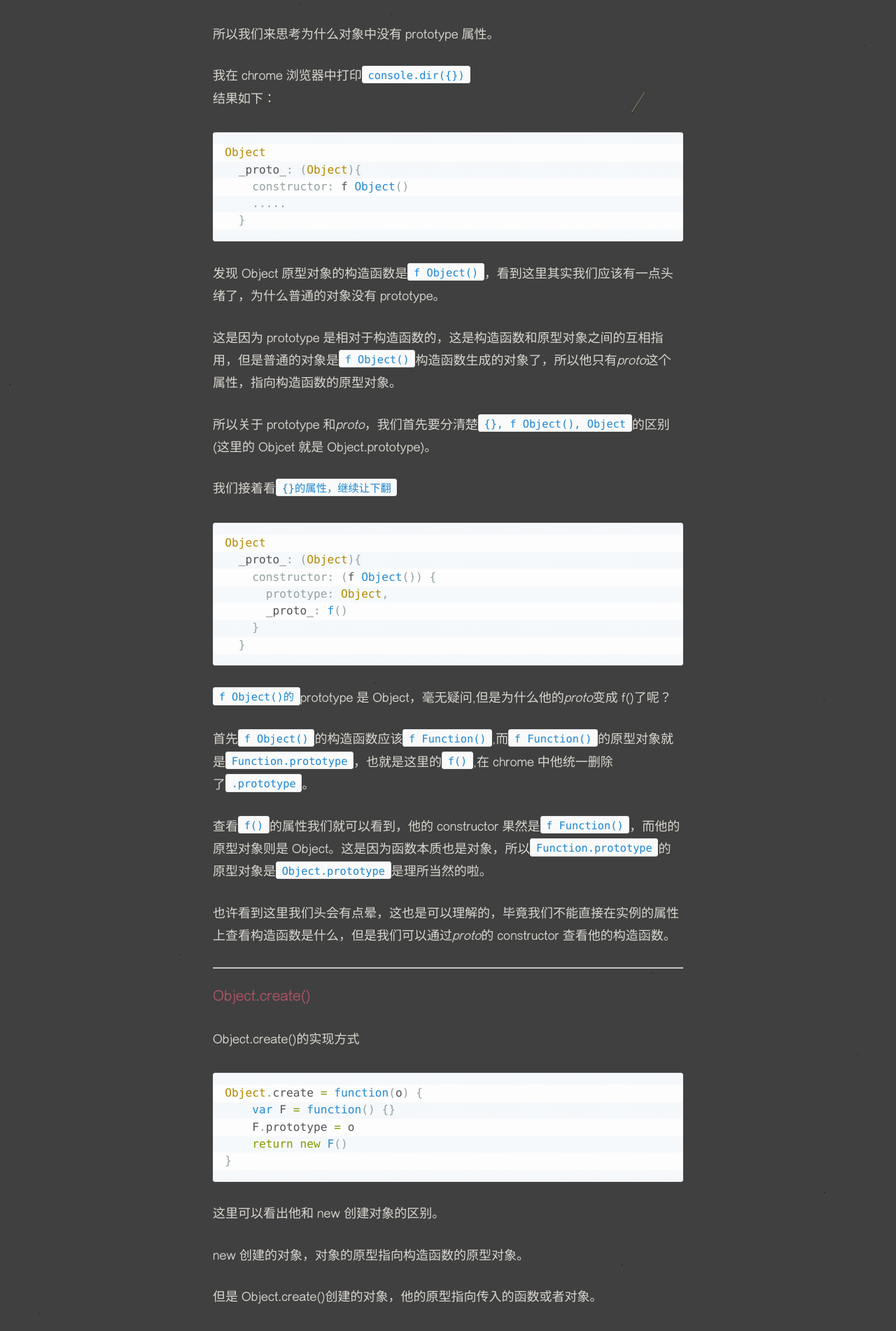
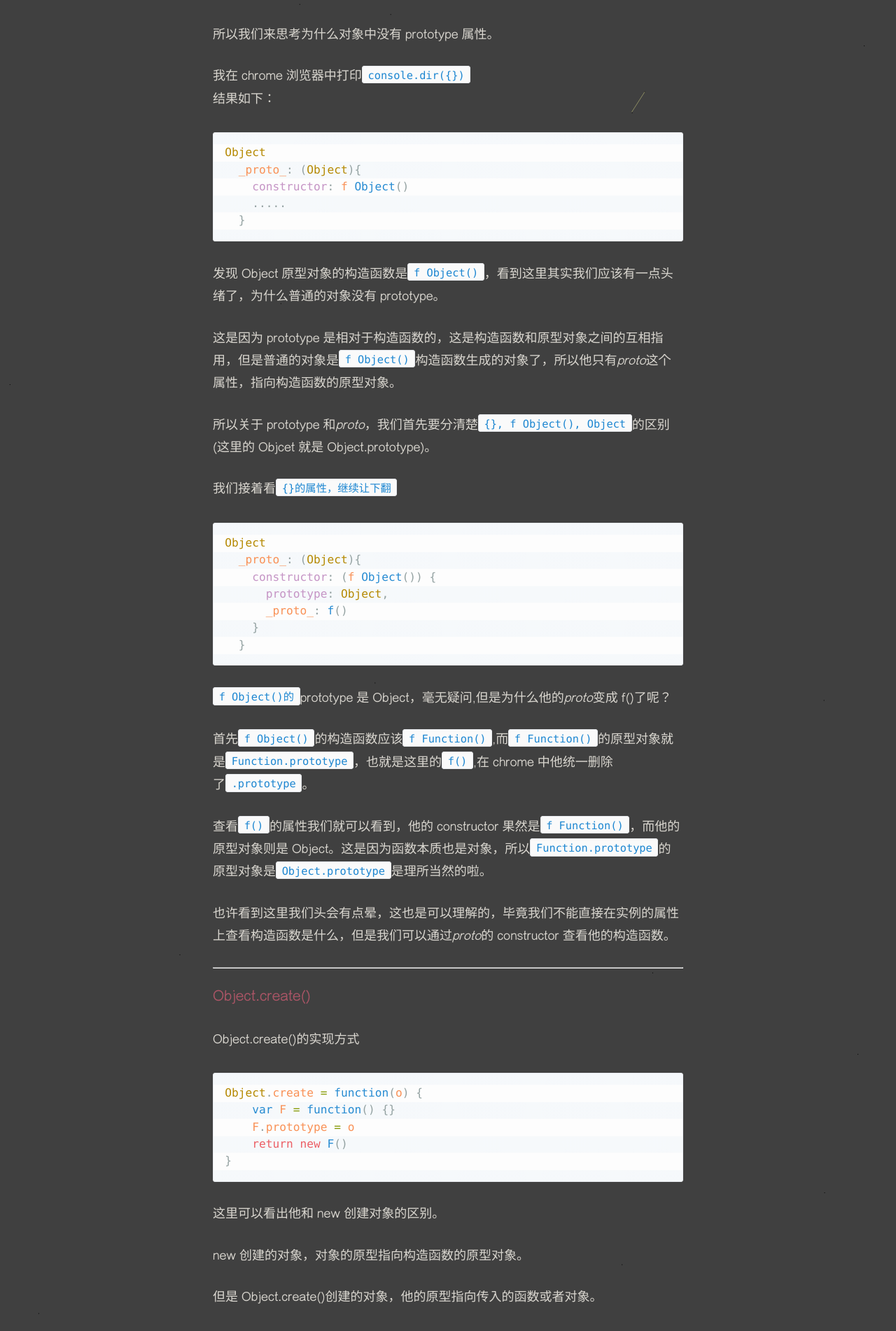
Before and after one commit to Yhspehy/Yhspehy.github.io, a Jekyll site: the page built from _posts/tech/2018-4-19-prototype and _proto_.md, in a window 1280 px wide. Shown: the part 1124-3026 px from the top of the page at 70% size. Built offline with Jekyll 4.4.1, drawn with Linux system fonts in a browser that asks for light colours; comment, search, counter and statistics services are not loaded.

```diff
--- a/assets/css/style.css
+++ b/assets/css/style.css
@@ -1059,7 +1059,7 @@ pre > code {
 
 /* Generic */
 .highlight .k {
-  color: #859900; }
+  color: #ec5f65; }
 
 /* Keyword */
 .highlight .l {
@@ -1209,7 +1209,7 @@ pre > code {
 
 /* Name.Function */
 .highlight .nl {
-  color: #93a1a1; }
+  color: #c594c5; }
 
 /* Name.Label */
 .highlight .nn {
@@ -1217,7 +1217,7 @@ pre > code {
 
 /* Name.Namespace */
 .highlight .nx {
-  color: #555555; }
+  color: #f99156; }
 
 /* Name.Other */
 .highlight .py {
```
Also changed, not shown: _posts/tech/2018-9-6-VueStudy.md (+16 -1 lines).
